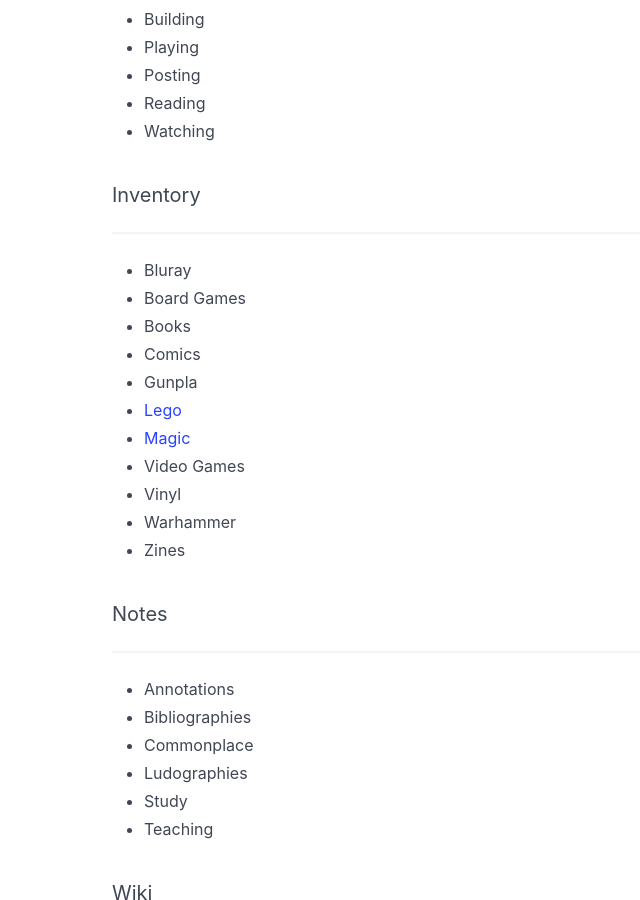
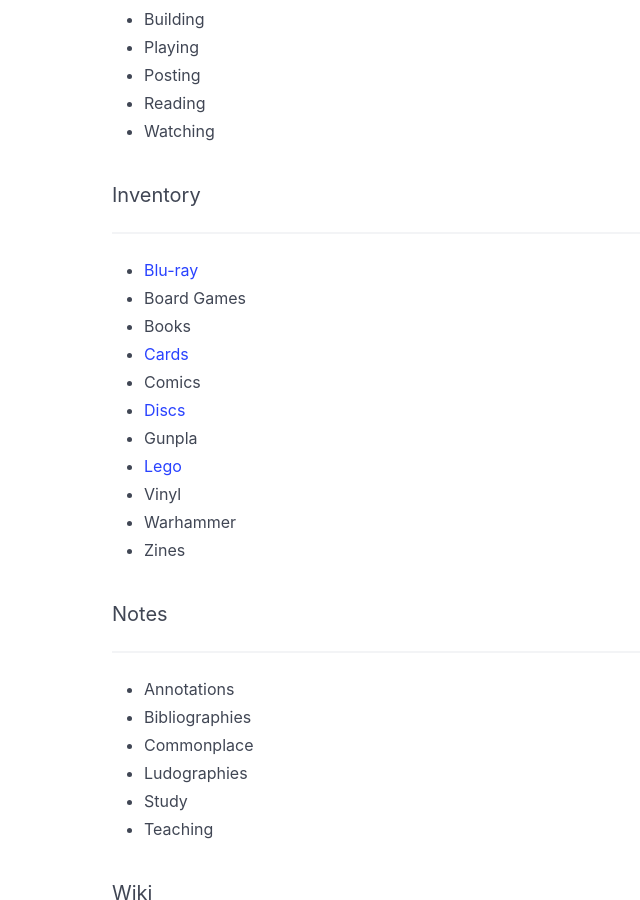
Before and after one commit to steinea/library, a Jekyll site: the page built from index.html, in a window 1280 px wide and 900 px high, scrolled down 402 px. Shown: the whole window, without its empty margins (0-640 px from the left). Built offline with Jekyll 4.4.1, drawn with Linux system fonts in a browser that asks for light colours; nearby versions of some CDN libraries.

Commit message:
Add links

```diff
--- a/index.html
+++ b/index.html
@@ -21,14 +21,14 @@
 <p class="subtitle is-5">Inventory</p>
 <hr>
   <ul>
-    <li>Bluray</li>
+    <li><a href="/blu-ray/">Blu-ray</a></li>
     <li>Board Games</li>
     <li>Books</li>
+    <li><a href="/cards/">Cards</a></li>
     <li>Comics</li>
+    <li><a href="/discs/">Discs</a></li>
     <li>Gunpla</li>
     <li><a href="/lego/">Lego</a></li>
-    <li><a href="/magic-the-gathering/">Magic</a></li>
-    <li>Video Games</li>
     <li>Vinyl</li>
     <li>Warhammer</li>
     <li>Zines</li>
```
